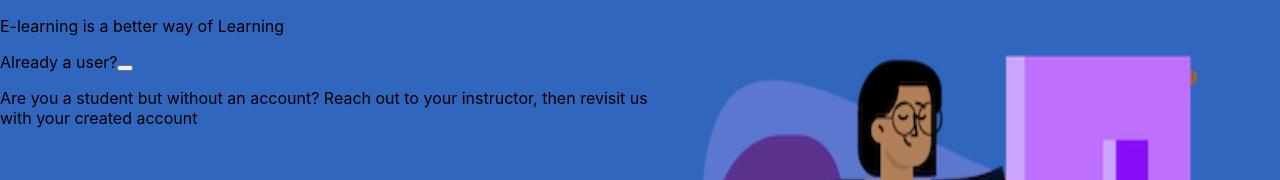
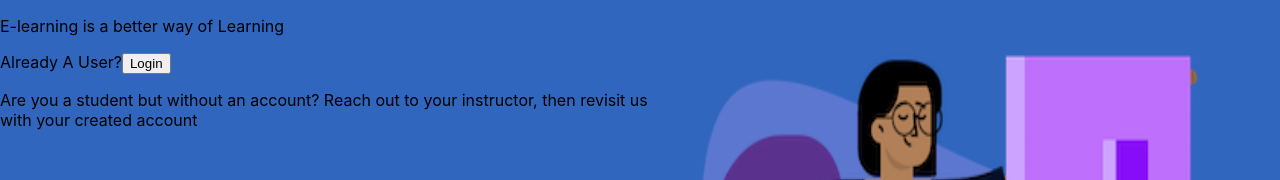
Before and after one commit to mohammadammash/e-learning_website, a React (Create React App) app in the folder frontend/: page / in a window 1280 px wide. Shown: the top 180 px of the page. Built offline with nearby package versions, Linux system fonts and the light colour scheme.

Commit message:
frontend/src/pages/landing/Landing.jsx: Adding html content for the left section

```diff
--- a/frontend/src/pages/landing/Landing.jsx
+++ b/frontend/src/pages/landing/Landing.jsx
@@ -6,12 +6,14 @@ export default function Landing() {
   return (
     <div className="main-landing">
       <section className="left-section">
+        <div className="content">
         <p class='top-text'>E-learning is a better way of Learning</p>
         <div className="middle">
-          <label>Already a user?</label>
-          <button className="show-login"></button>
+          <label>Already A User?</label>
+          <button className="show-login-button">Login</button>
         </div>
         <p class='bottom-text'>Are you a student but without an account? Reach out to your instructor, then revisit us with your created account</p>
+      </div>
       </section>
       <section className="right-section">
         <img className="landing-img" src={img} alt="landing-img1" />
```
